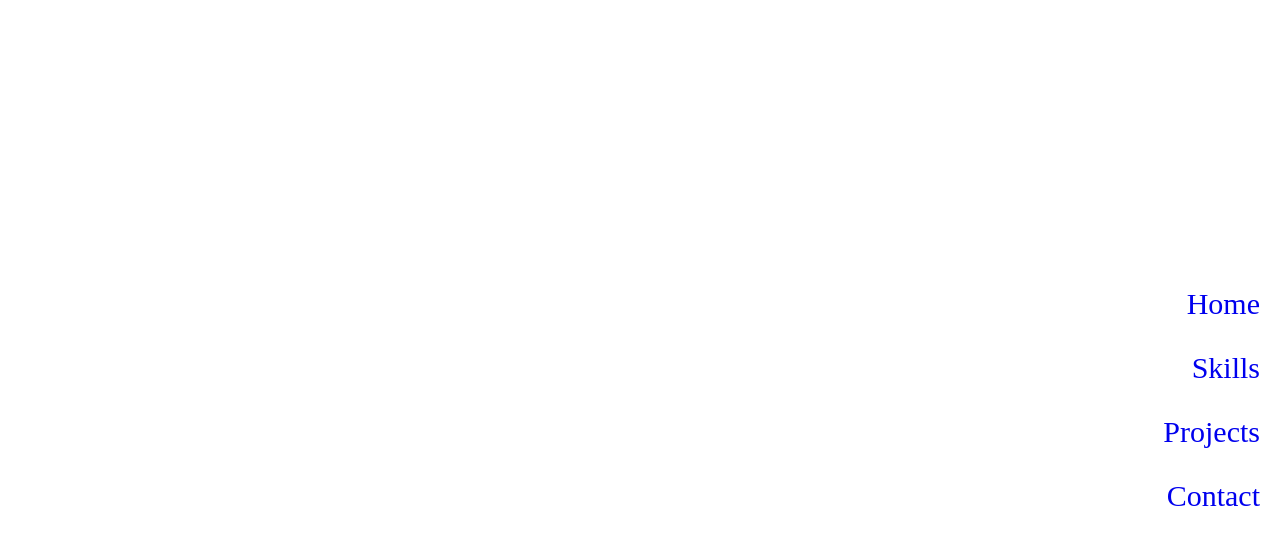
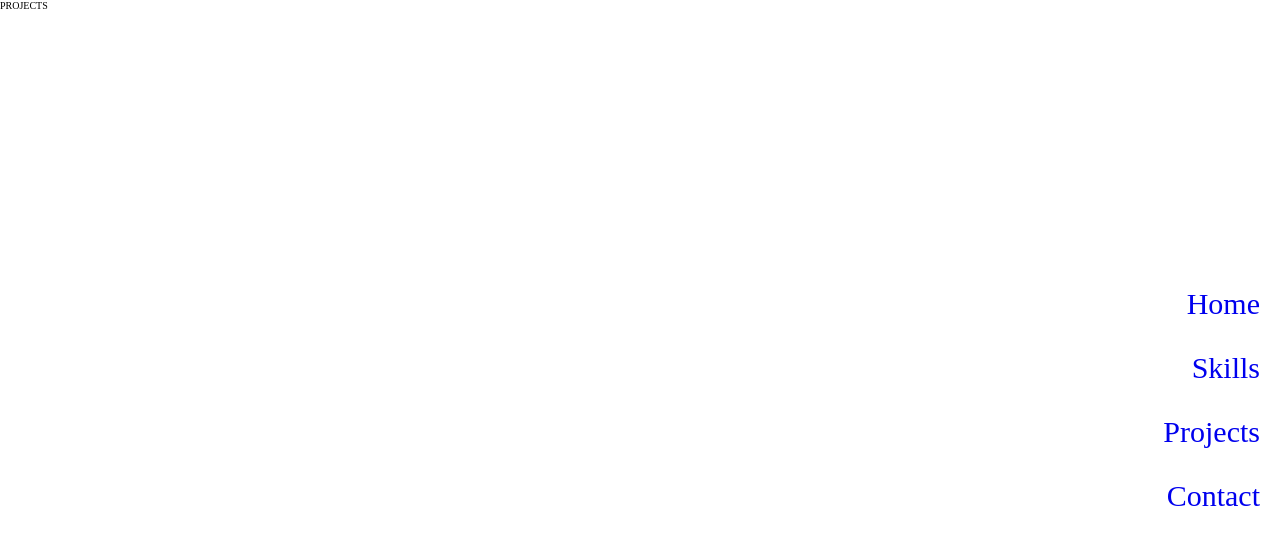
Before and after one commit to AgustinBraco/portfolio, a React (Vite) app: page /projects in a window 1280 px wide. Shown: the top 544 px of the page. Built offline with nearby package versions, Linux system fonts and the light colour scheme.

Commit message:
[Dev] - Testing deploy

```diff
--- a/src/screens/contact/contact.jsx
+++ b/src/screens/contact/contact.jsx
@@ -3,6 +3,7 @@ import './contact.scss';
 const Contact = () => {
 	return (
 		<section id='contact'>
+			<p>CONTACT</p>
 		</section>
 	);
 };
--- a/src/screens/projects/projects.jsx
+++ b/src/screens/projects/projects.jsx
@@ -3,6 +3,7 @@ import './projects.scss';
 const Projects = () => {
 	return (
 		<section id='projects'>
+			<p>PROJECTS</p>
 		</section>
 	);
 };
--- a/src/screens/skills/skills.jsx
+++ b/src/screens/skills/skills.jsx
@@ -3,6 +3,7 @@ import './skills.scss';
 const Skills = () => {
 	return (
 		<section id='skills'>
+			<p>SKILLS</p>
 		</section>
 	);
 };
```
